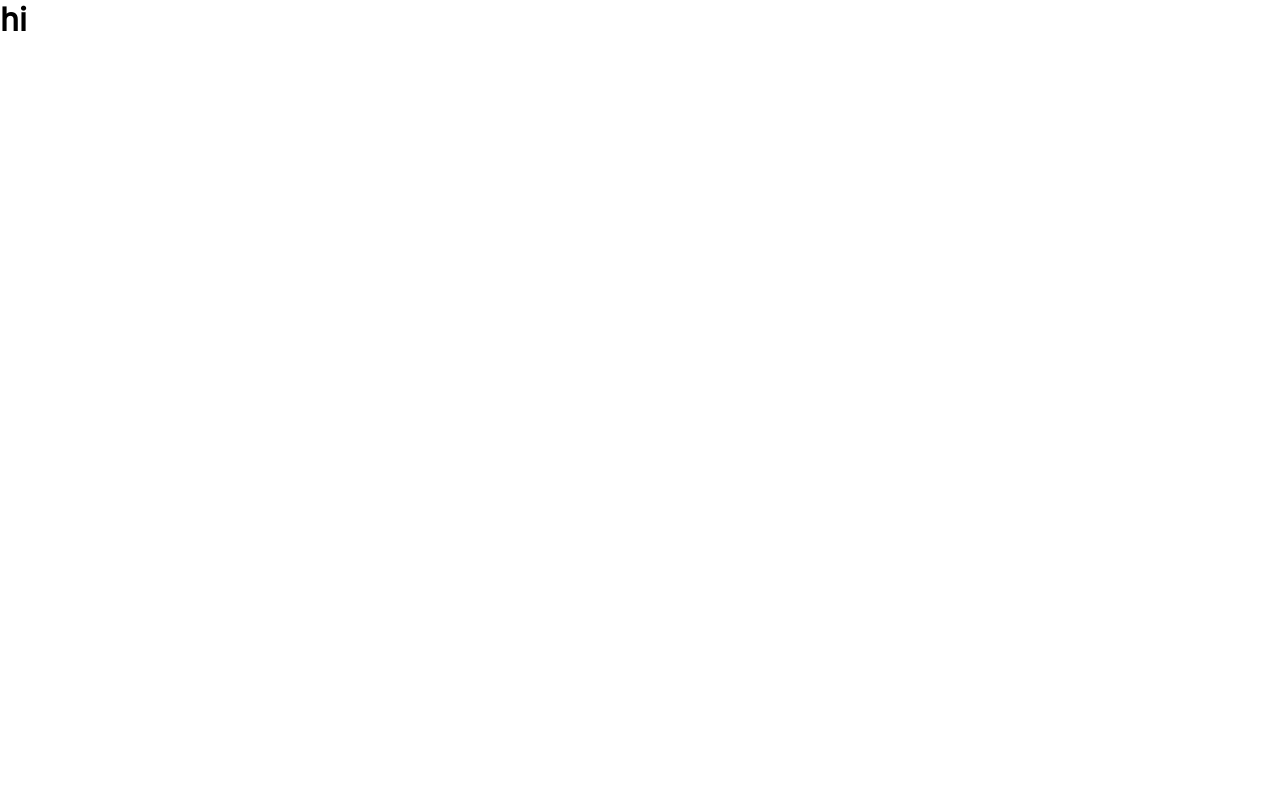
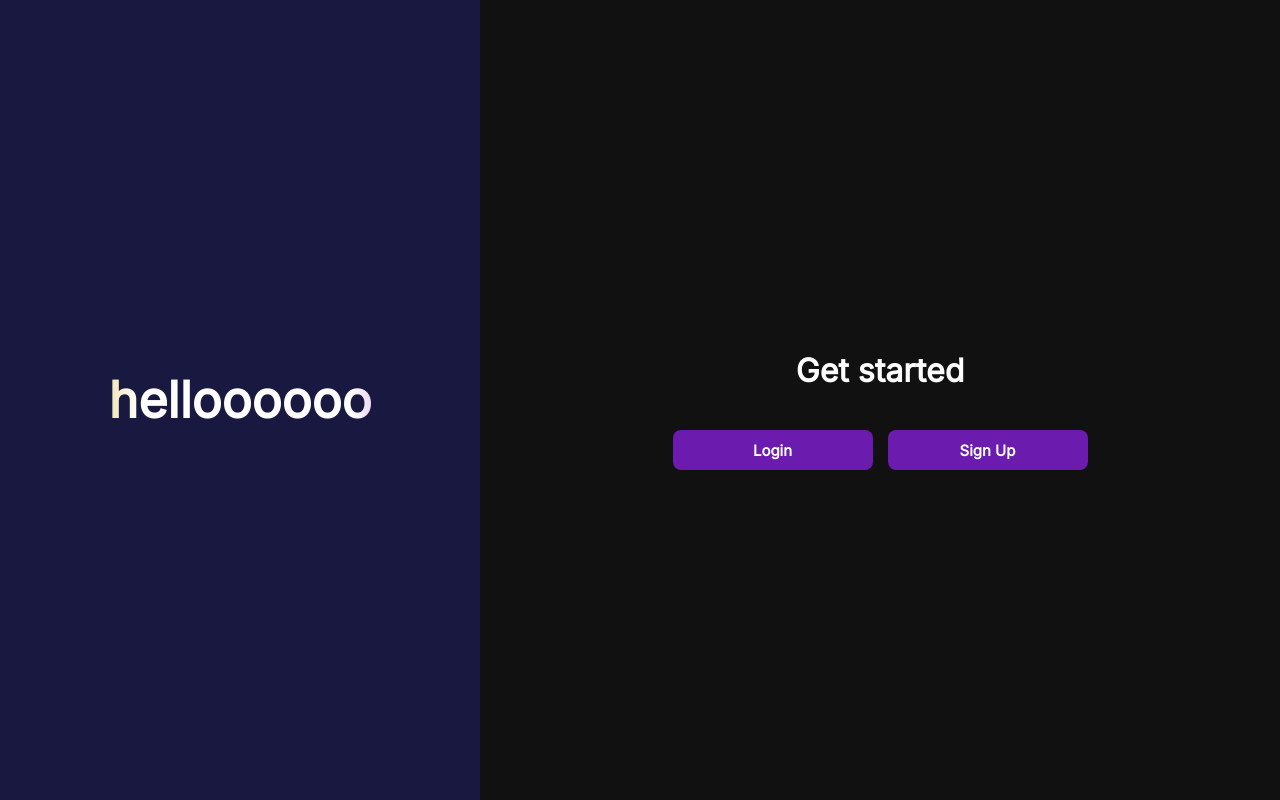
Before and after one commit to tonyqiu123/hack-the-valley-8, a React (Vite) app in the folder frontend/: page / in a window 1280 px wide. Built offline with nearby package versions, Linux system fonts and the light colour scheme.

Commit message:
Add homepage

```diff
--- /dev/null
+++ b/frontend/src/css/Home.css
@@ -0,0 +1,101 @@
+* {
+    font-family: 'inter', 'Open Sans', sans-serif;
+}
+
+.home-container {
+    display: flex;
+    height: 100vh;
+}
+
+.homeLeftColumn {
+    background-color: rgb(24, 24, 65);
+    width: 100%;
+}
+
+.text-container {
+    display: flex;
+    height: 100vh;
+    justify-content: center;
+    align-items: center;
+}
+
+.text-container h1{
+    font-size: 50px;
+    color: #c7a3a3;
+
+    text-align: center;
+
+    background: linear-gradient(to right, #FFF 20%, rgb(156, 59, 201) 40%, rgb(214, 170, 25) 60%, #FFF 80%);
+    background-size: 200% auto;
+    -webkit-background-clip: text;
+    -webkit-text-fill-color: transparent;
+
+    animation: shine 2s linear infinite;
+}
+
+/* @keyframes textclip {
+    to {
+        background-position: 200% center;
+    }
+} */
+@keyframes shine {
+    to {
+        background-position: 200% center;
+    }
+}
+
+.right-header {
+    display: flex;
+    height: 10vh;
+    width: 100vh;
+    justify-content: center;
+    align-items: center;
+}
+
+.right-header h1 {
+    font-weight: 20px;
+    color: #ffffff;
+}
+
+.right-bottom-header {
+    display: flex;
+    width: 100vh;
+    justify-content: center;
+    align-items: center;
+    gap: 15px;
+    margin-top: 20px;
+}
+
+.right-container {
+    align-items: center;
+}
+
+.homeRightColumn {
+    background-color: rgb(17, 17, 17);
+    width: 70%;
+    align-items: center;
+    display: flex;
+    justify-content: center;
+}
+
+.login-button {
+    border-radius: 8px;
+    border-width: 0px;
+    /* cursor: pointer;
+    position: relative;
+    display: flex;  */
+    justify-content: center;
+    align-items: center;
+    gap: 12px;
+    width: 200px;
+    height: 40px;
+    background-color: rgb(107, 27, 173);
+    font-size: 15px;
+    color:#ffffff;
+    font-weight: bolder;
+    cursor: pointer;
+}
+
+.login-button:hover {
+    background-color: rgb(148, 63, 218);
+}
--- a/frontend/src/pages/Home.jsx
+++ b/frontend/src/pages/Home.jsx
@@ -1,8 +1,30 @@
-
+import '../css/Home.css'
+import { useState, useEffect } from 'react'
 
 const Home = () => {
     return (
-        <h1>hi</h1>
+        <div className="home-container">
+            <div className="homeLeftColumn">
+                <div className="text-container">
+                    <h1>helloooooo</h1>
+                </div>
+            </div>
+            <div className="homeRightColumn">
+                <div className="right-container">
+                    <div className="right-header">
+                        <h1>Get started</h1>
+                    </div>
+                    <div className="right-bottom-header">
+                        <a href="/login">
+                            <button className="login-button">Login</button>
+                        </a>
+                        <a href="/signup">
+                            <button className="login-button">Sign Up</button>
+                        </a>
+                    </div>
+                </div>
+            </div>
+        </div>
     )
 }
 
```
